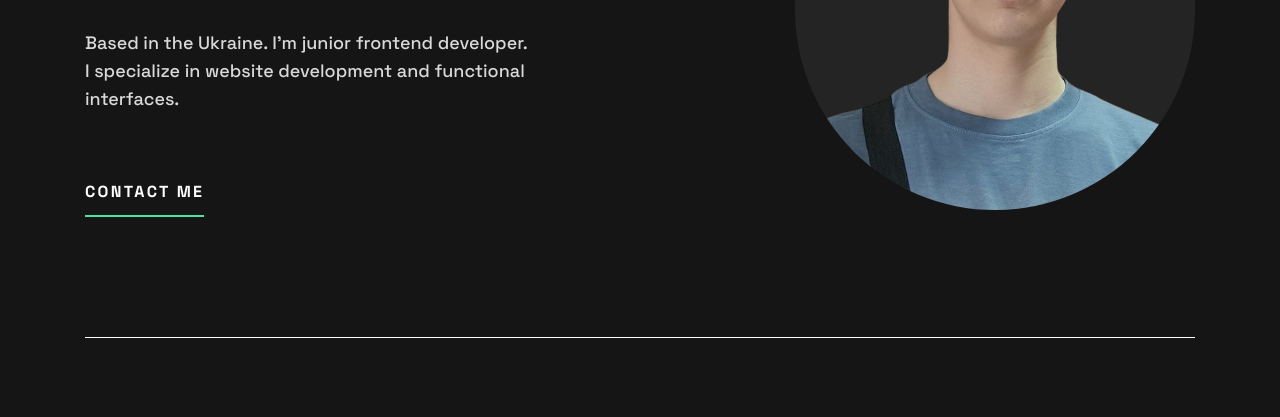
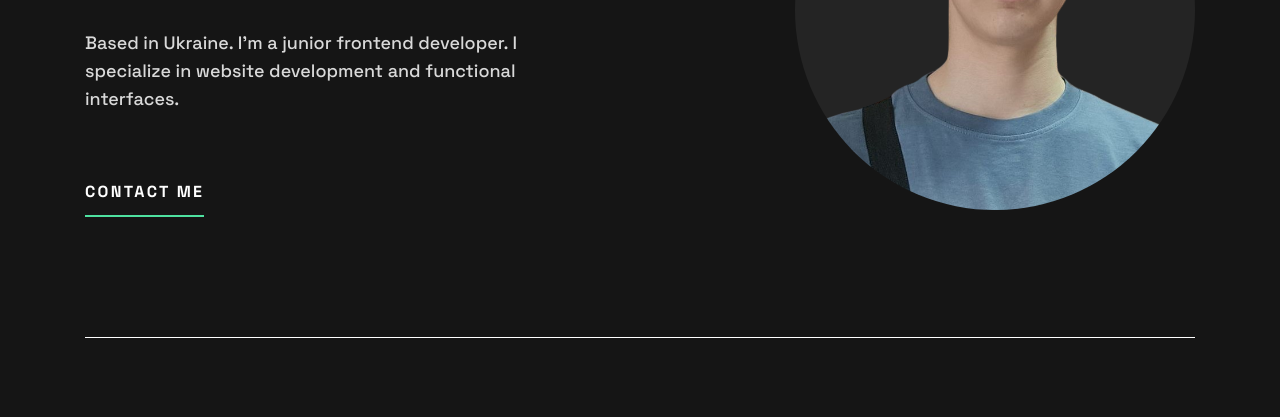
Before and after one commit to Ivandefender/Portfolio, a plain HTML site: page index.html in a window 1280 px wide. Shown: the part 360-777 px from the top of the page. Drawn offline with Linux system fonts and the light colour scheme.

Commit message:
Update index.html

```diff
--- a/index.html
+++ b/index.html
@@ -55,7 +55,7 @@
                 <div class="info__inner">
                     <div class="info__avatar"></div>
                     <h1>Nice to meet&nbsp;you! I’m <span>Ivan Krysak</span>.</h1>
-                    <p>Based in the Ukraine. I'm junior frontend developer. I specialize in website development and
+                    <p>Based in Ukraine. I'm a junior frontend developer. I specialize in website development and
                         functional interfaces.</p>
                     <a class="link" id="contactMe" href="">Contact me</a>
                 </div>
```
